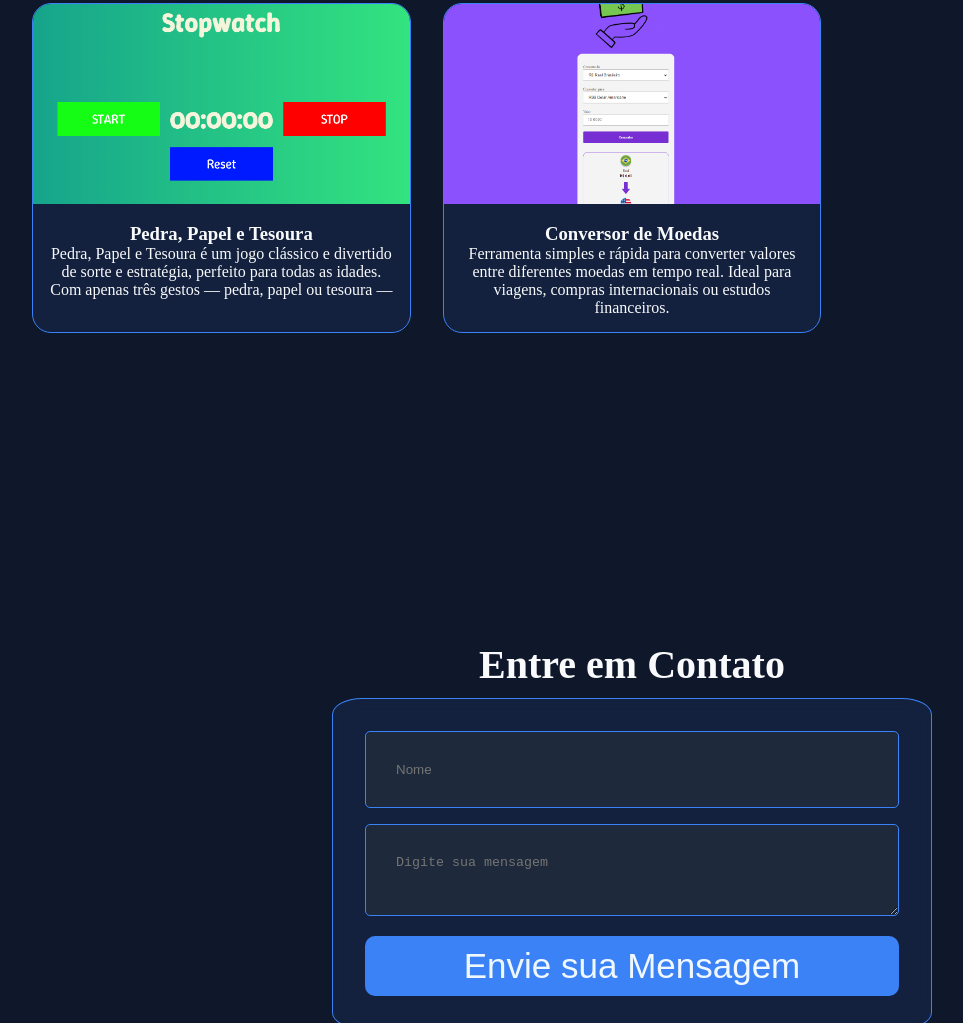
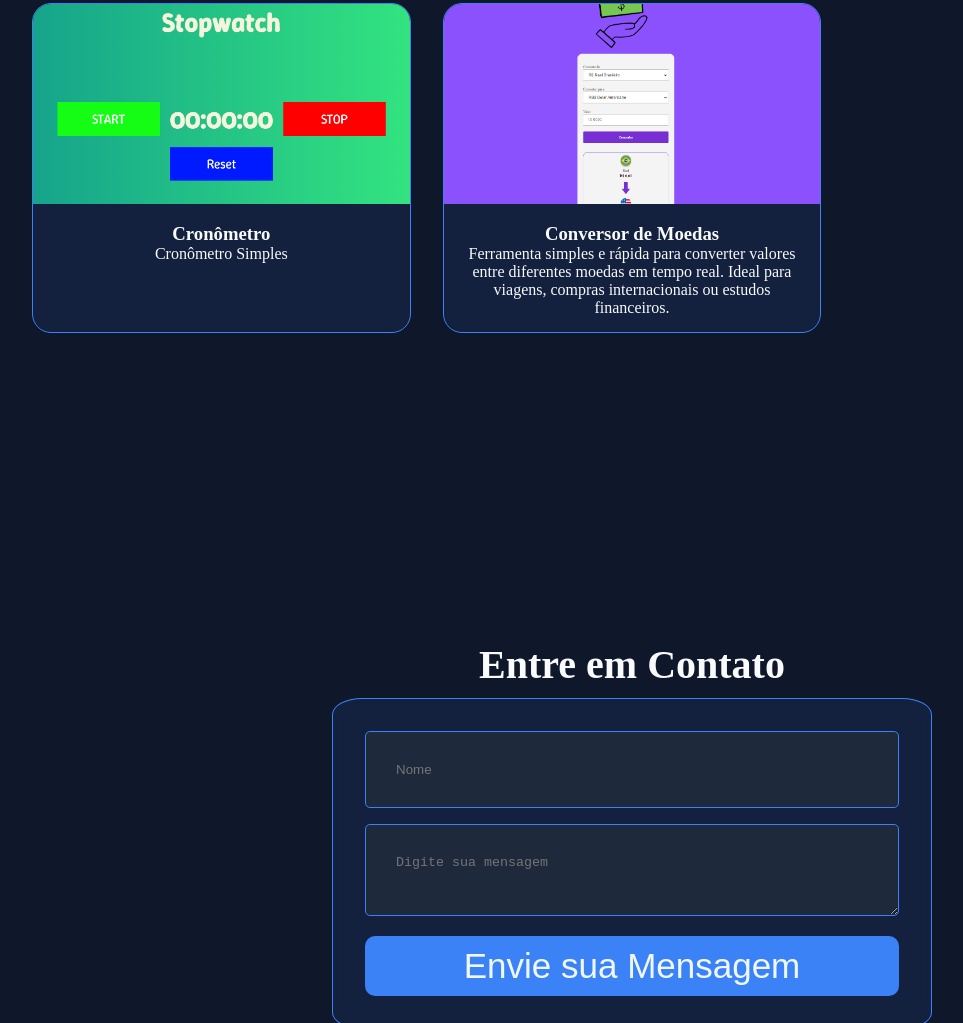
Before and after one commit to Rone98/Portifolio, a plain HTML site: page index.html in a window 1280 px wide. Shown: the part 2111-3134 px from the top of the page, without its empty margins (8-971 px from the left). Drawn offline with Linux system fonts and the light colour scheme.

Commit message:
Alteração simples no site

```diff
--- a/index.html
+++ b/index.html
@@ -133,10 +133,8 @@
             <div class="Cards">
                 <img src="/assets/cronometro.png" alt="">
                 <div class="text-descri">
-                    <h3 class="infor-projeto"> Pedra, Papel e Tesoura</h3>
-                    <p class="descriçao">Pedra, Papel e Tesoura é um jogo clássico e divertido
-                        de sorte e estratégia, perfeito para todas as idades. Com apenas três
-                        gestos — pedra, papel ou tesoura — </p>
+                    <h3 class="infor-projeto"> Cronômetro</h3>
+                    <p class="descriçao">Cronômetro Simples</p>
                 </div>
             </div>
 
```
